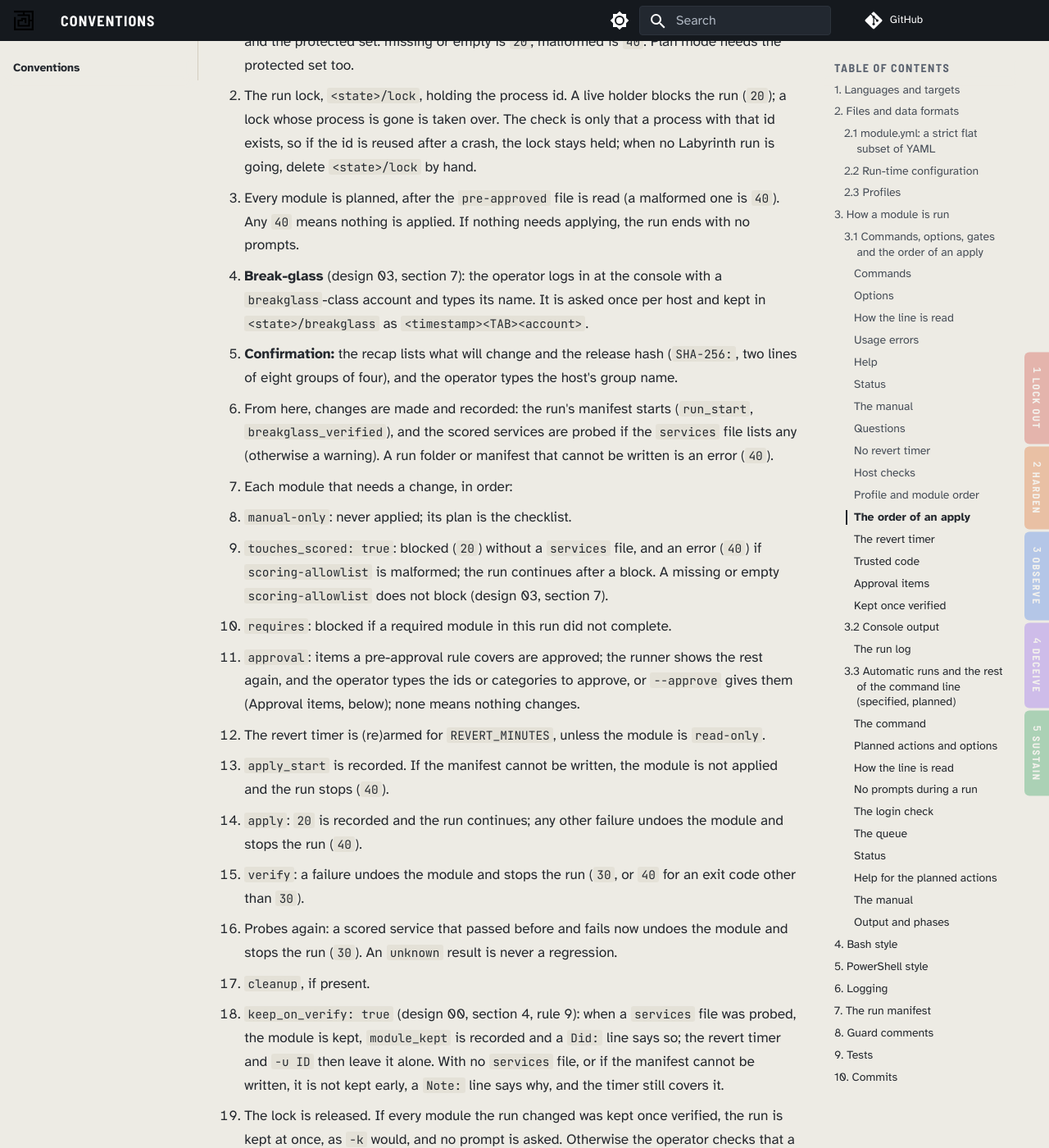
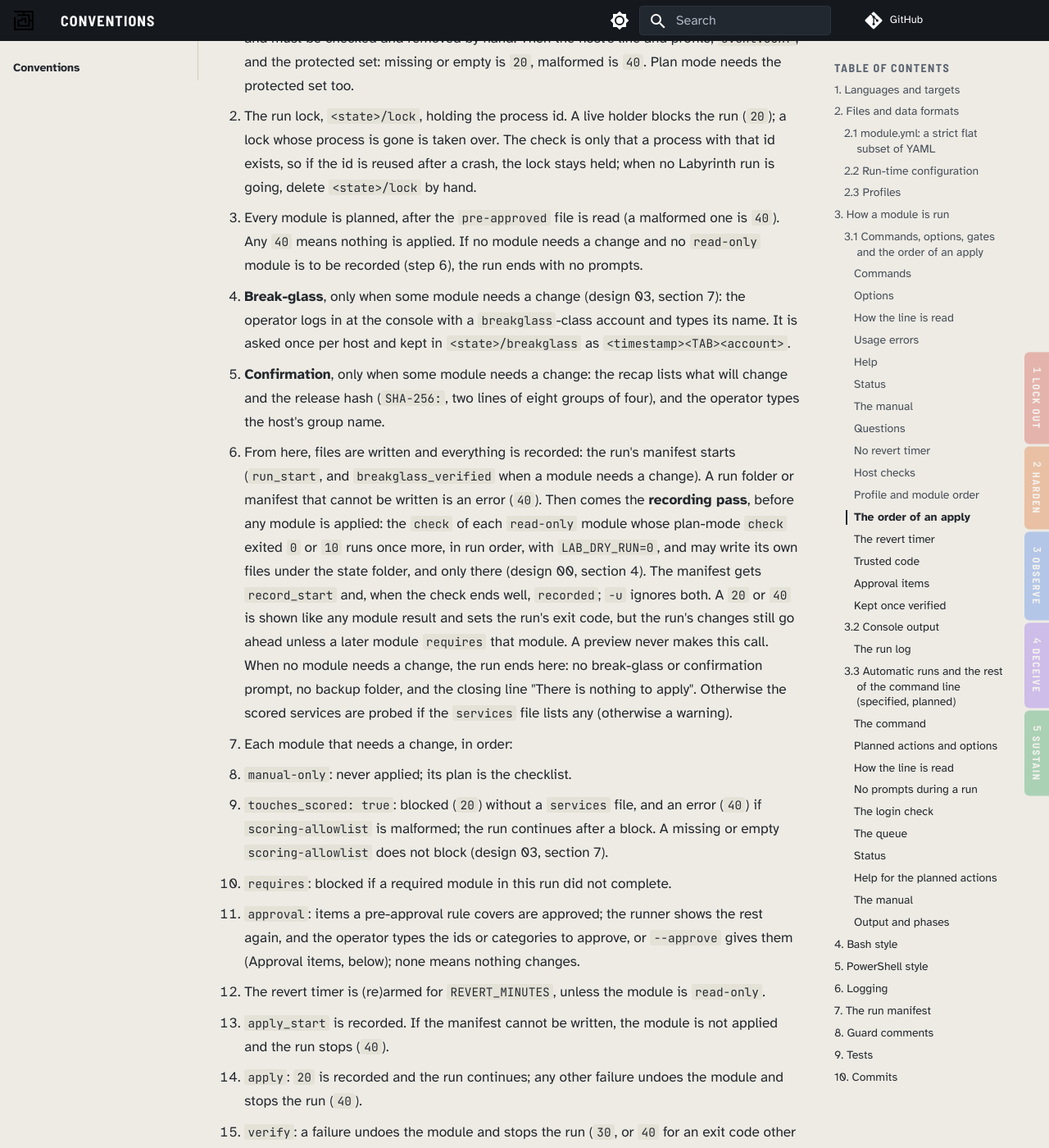
Before and after one commit to dotnetdork/Labyrinth, an MkDocs documentation site: the page built from docs/Conventions.md, in a window 1280 px wide and 1400 px high, scrolled down 15315 px. Shown: the whole window at 82% size. Built offline with MkDocs 1.6.1 and Material for MkDocs 9.7.7, drawn with Linux system fonts in a browser that asks for light colours; comment, search, counter and statistics services are not loaded; some of the changed text lies outside the part shown.

Commit message:
Let a read-only module record its files in a run, before the first change
The inventory must write its files only in a run, before any change, but the
runner never called a read-only module with LAB_DRY_RUN=0: check and plan
always run in plan mode, and a module with no apply step is skipped in the
apply loop. A run now makes a recording pass after the manifest starts and
before the first module is applied: each read-only module's check runs once
more with LAB_DRY_RUN=0 and may write under the state folder. A preview never
does. A failure is reported and sets the exit code but does not stop the
run's changes. A run in which only read-only modules remain to record asks
no break-glass or confirmation question and makes no backup folder.

Design 00 section 4, Conventions 3.1 and 3.2, design 08 section 3.1 and the
manual say so; both runners and both suites are covered by a recording
fixture.

```diff
--- a/docs/Conventions.md
+++ b/docs/Conventions.md
@@ -81,7 +81,7 @@ The runner (`labyrinth.sh` / `labyrinth.ps1`) calls each entry point as a separa
 | `LAB_BACKUP_DIR` | Timestamped backups |
 | `LAB_RUN_ID` | Unique ID of this run, used in logs and the manifest |
 | `LAB_MODULE_ID` | The module's `id` |
-| `LAB_DRY_RUN` | `1` when the run is in plan mode |
+| `LAB_DRY_RUN` | `1` when the run is in plan mode; `0` when it makes changes, and for the recording call of a `read-only` module's `check` (step 6 of an apply) |
 | `LAB_ENTRY` | The entry point being run (`check`, `plan`, `apply`, ...); the logger records it |
 | `LAB_APPROVED` | For `approval` modules only: the items a person approved, separated by spaces, each `<id>@<fingerprint>` (section 3.1). Empty otherwise |
 
@@ -239,10 +239,10 @@ The default is no: anything but `y` or `yes` prints `Nothing was changed.` and e
 
 1. Administrator or root (`20`). On Windows the data root is then made private: only Administrators, SYSTEM and the operator's account can use it, and it does not inherit rights from its parent. A file or folder under it that another account owns is refused (`20`) and must be checked and removed by hand. Then the host's line and profile, `event.conf`, and the protected set: missing or empty is `20`, malformed is `40`. Plan mode needs the protected set too.
 2. The run lock, `<state>/lock`, holding the process id. A live holder blocks the run (`20`); a lock whose process is gone is taken over. The check is only that a process with that id exists, so if the id is reused after a crash, the lock stays held; when no Labyrinth run is going, delete `<state>/lock` by hand.
-3. Every module is planned, after the `pre-approved` file is read (a malformed one is `40`). Any `40` means nothing is applied. If nothing needs applying, the run ends with no prompts.
-4. **Break-glass** (design 03, section 7): the operator logs in at the console with a `breakglass`-class account and types its name. It is asked once per host and kept in `<state>/breakglass` as `<timestamp><TAB><account>`.
-5. **Confirmation:** the recap lists what will change and the release hash (`SHA-256:`, two lines of eight groups of four), and the operator types the host's group name.
-6. From here, changes are made and recorded: the run's manifest starts (`run_start`, `breakglass_verified`), and the scored services are probed if the `services` file lists any (otherwise a warning). A run folder or manifest that cannot be written is an error (`40`).
+3. Every module is planned, after the `pre-approved` file is read (a malformed one is `40`). Any `40` means nothing is applied. If no module needs a change and no `read-only` module is to be recorded (step 6), the run ends with no prompts.
+4. **Break-glass**, only when some module needs a change (design 03, section 7): the operator logs in at the console with a `breakglass`-class account and types its name. It is asked once per host and kept in `<state>/breakglass` as `<timestamp><TAB><account>`.
+5. **Confirmation**, only when some module needs a change: the recap lists what will change and the release hash (`SHA-256:`, two lines of eight groups of four), and the operator types the host's group name.
+6. From here, files are written and everything is recorded: the run's manifest starts (`run_start`, and `breakglass_verified` when a module needs a change). A run folder or manifest that cannot be written is an error (`40`). Then comes the **recording pass**, before any module is applied: the `check` of each `read-only` module whose plan-mode `check` exited `0` or `10` runs once more, in run order, with `LAB_DRY_RUN=0`, and may write its own files under the state folder, and only there (design 00, section 4). The manifest gets `record_start` and, when the check ends well, `recorded`; `-u` ignores both. A `20` or `40` is shown like any module result and sets the run's exit code, but the run's changes still go ahead unless a later module `requires` that module. A preview never makes this call. When no module needs a change, the run ends here: no break-glass or confirmation prompt, no backup folder, and the closing line "There is nothing to apply". Otherwise the scored services are probed if the `services` file lists any (otherwise a warning).
 7. Each module that needs a change, in order:
    - `manual-only`: never applied; its plan is the checklist.
    - `touches_scored: true`: blocked (`20`) without a `services` file, and an error (`40`) if `scoring-allowlist` is malformed; the run continues after a block. A missing or empty `scoring-allowlist` does not block (design 03, section 7).
@@ -300,7 +300,7 @@ This section is the contract for the full output block, the form the runner prin
     - `ERROR`: `40`, or a module that cannot be loaded;
     - `WARN`: a module skipped on this platform, or a manual-only module that needs steps a person carries out (`10`). A phase with no modules in the profile is one `WARN` line, `WARN     Phase observe`, with its own Found, Fix and More lines.
   - **In apply:**
-    - `OK`: applied and verified, nothing approved, no apply step (a module with only a `check` changes nothing), or undone;
+    - `OK`: applied and verified, nothing approved, no apply step (a module with only a `check` changes nothing), undone, or recorded (a `read-only` module's recording pass, section 3.1, step 6);
     - `CHANGE`: a module about to apply, or about to be undone;
     - `WARN`: manual only, or a failed cleanup;
     - `BLOCKED`: a gate blocked the module;
```
Also changed, not shown: docs/design/00-Module-Contract-and-Layout.md (+1 -1 lines), docs/design/08-Baseline-and-Integrity.md (+1 -1 lines), docs/manual/labyrinth.md (+13 -8 lines), 7 other files.
